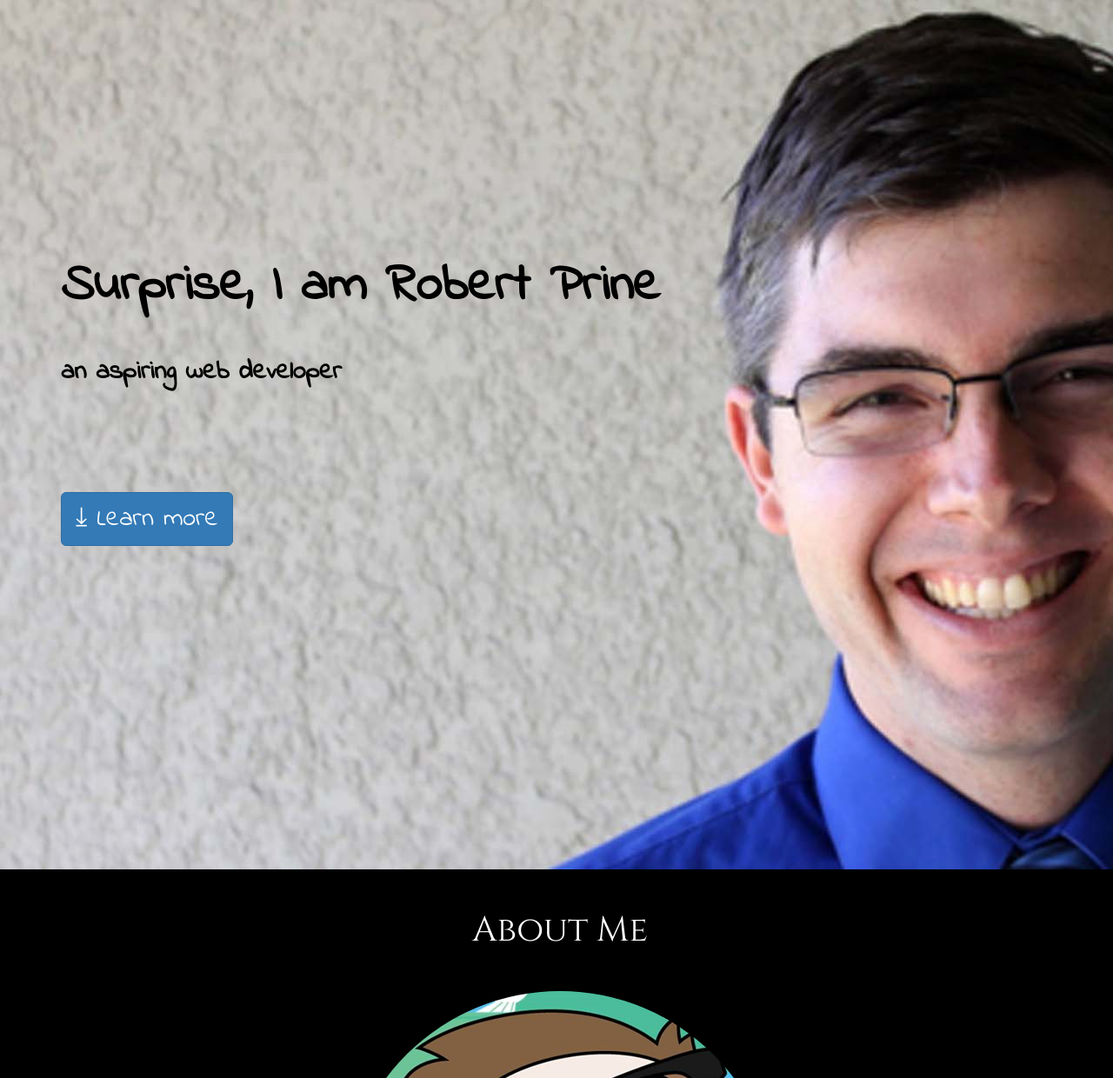
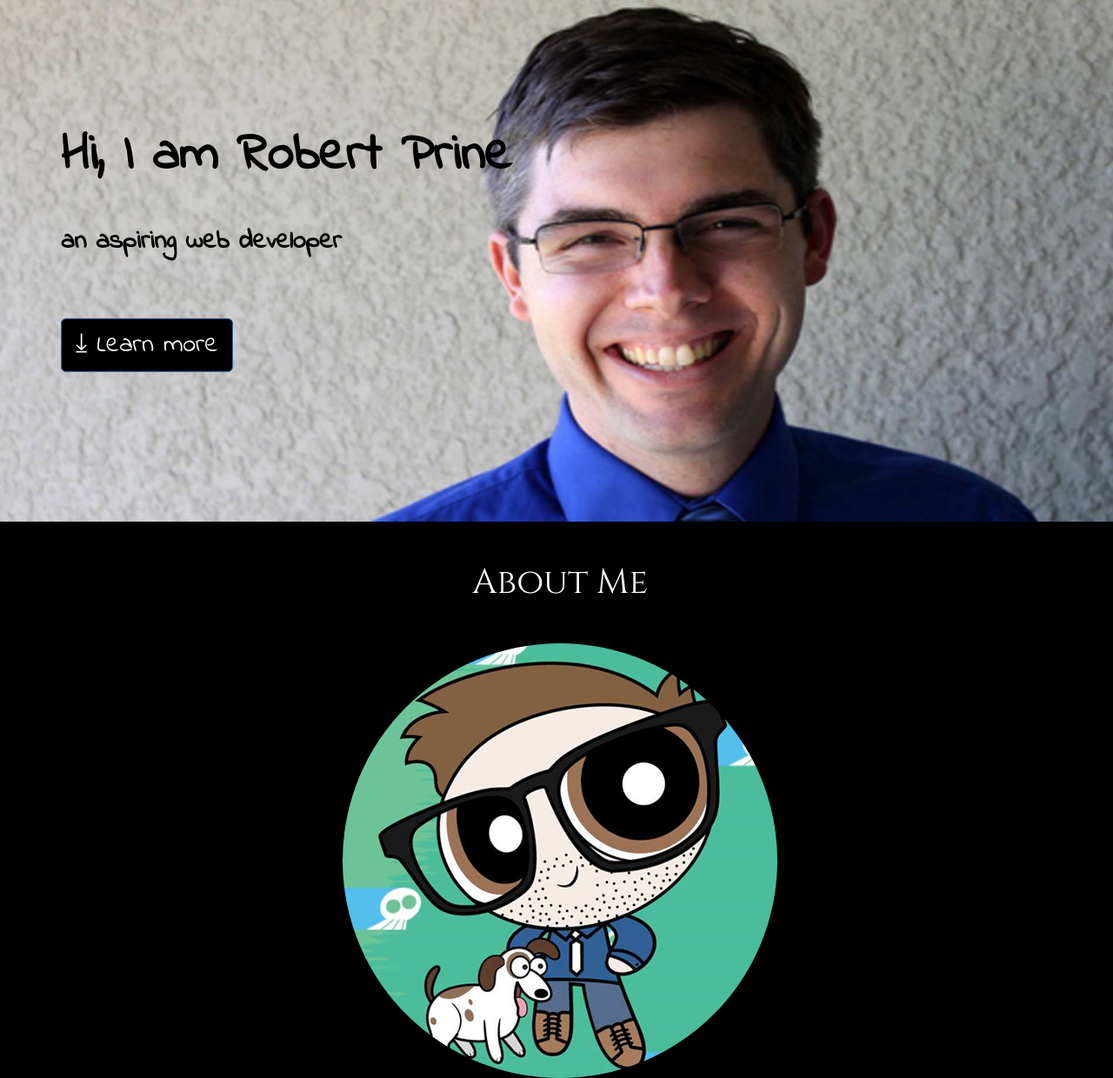
Before and after one commit to robertprine2/my-portfolio, a PHP site: page / in a window 1280 px wide. Shown: the part 60-1300 px from the top of the page at 87% size. Run offline with PHP 8.4, Linux system fonts and the light colour scheme; some libraries are stand-ins or nearby versions.

Commit message:
fixed Jumbotron background and changed button color

```diff
--- a/assets/css/style.css
+++ b/assets/css/style.css
@@ -187,7 +187,11 @@ nav li:hover {
 
 .Jumbotron {
 	background: url("../images/robertpic.jpg");
-	height: 1000px;
+	background-size: 100% 600px;
+	background-repeat: no-repeat;
+	background-position: center;
+	margin: auto;
+	height: 600px;
 	width: 100%;
 }
 
@@ -195,24 +199,37 @@ nav li:hover {
 	font-size: 60px;
 	color: black;
 	position: relative;
-	top: 300px;
+	top: 150px;
 	font-weight: 900;
+	width: 50%;
 }
 
 .Jumbotron p {
 	font-size: 30px;
 	color: black;
 	position: relative;
-	top: 350px;
+	top: 200px;
 	font-weight: 800;
+	width: 50%;
 }
 
 .Jumbotron .btn {
 	font-size: 30px;
 	position: relative;
-	top:100px;
+	top:50px;
 }
 
+.Jumbotron p a.learn:hover {
+	background-color: teal;
+}
+
+.Jumbotron p a.learn {
+	background-color: black;
+}
+
+.Jumbotron p a.learn:focus {
+	background-color: teal;
+}
 
 /* About Me */
 
--- a/index.html
+++ b/index.html
@@ -26,9 +26,9 @@
 
 		<div class="Jumbotron">
 			<div class="container">
-				<h1>Surprise, I am Robert Prine</h1>
+				<h1>Hi, I am Robert Prine</h1>
 	  			<p>an aspiring web developer</p>
-	  			<p><a class="btn btn-primary btn-lg" href="#about" role="button">&DownArrowBar; Learn more</a></p>
+	  			<p><a class="btn btn-primary btn-lg learn" href="#about" role="button">&DownArrowBar; Learn more</a></p>
 			</div>
 			<a name="about"></a>
 		</div>
```
